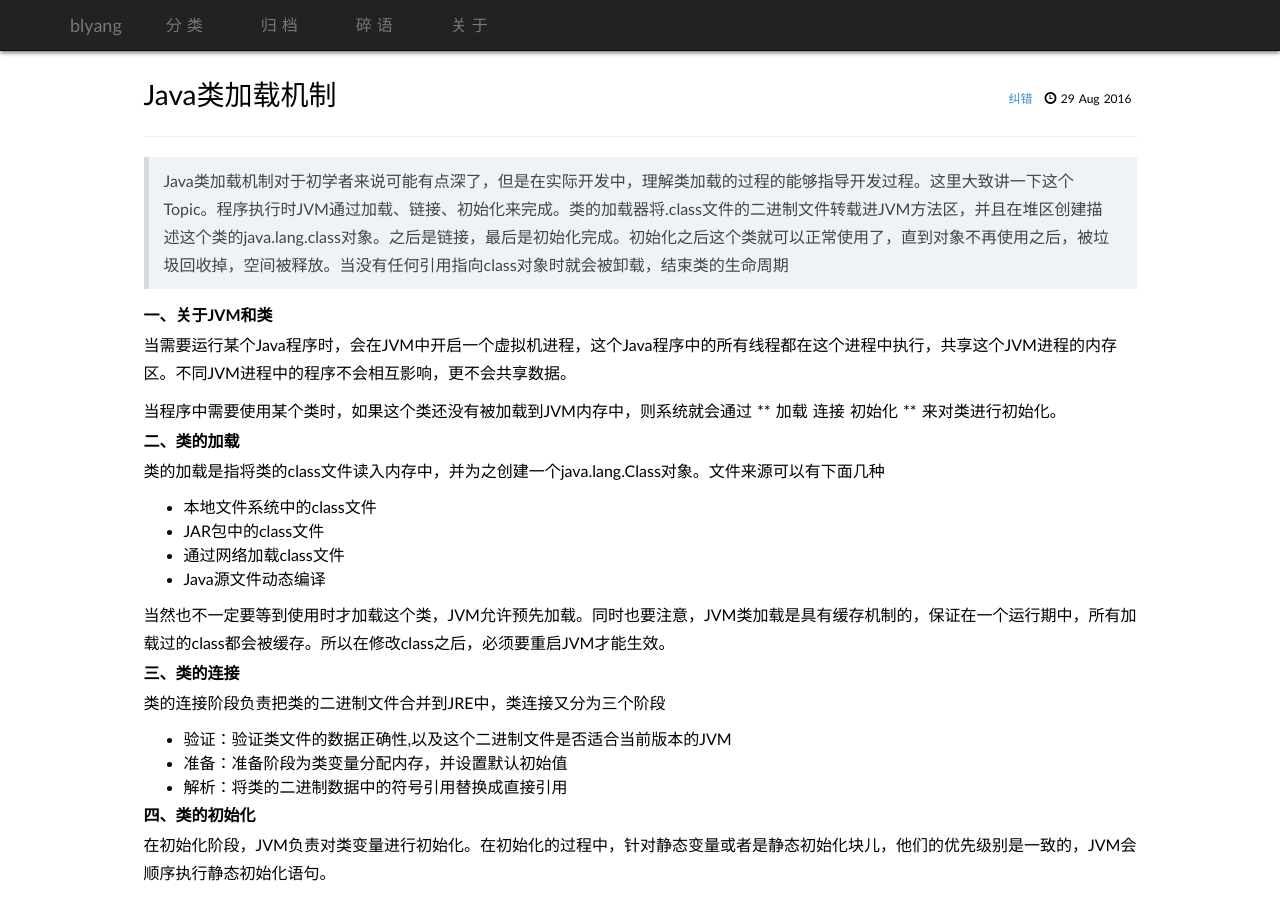
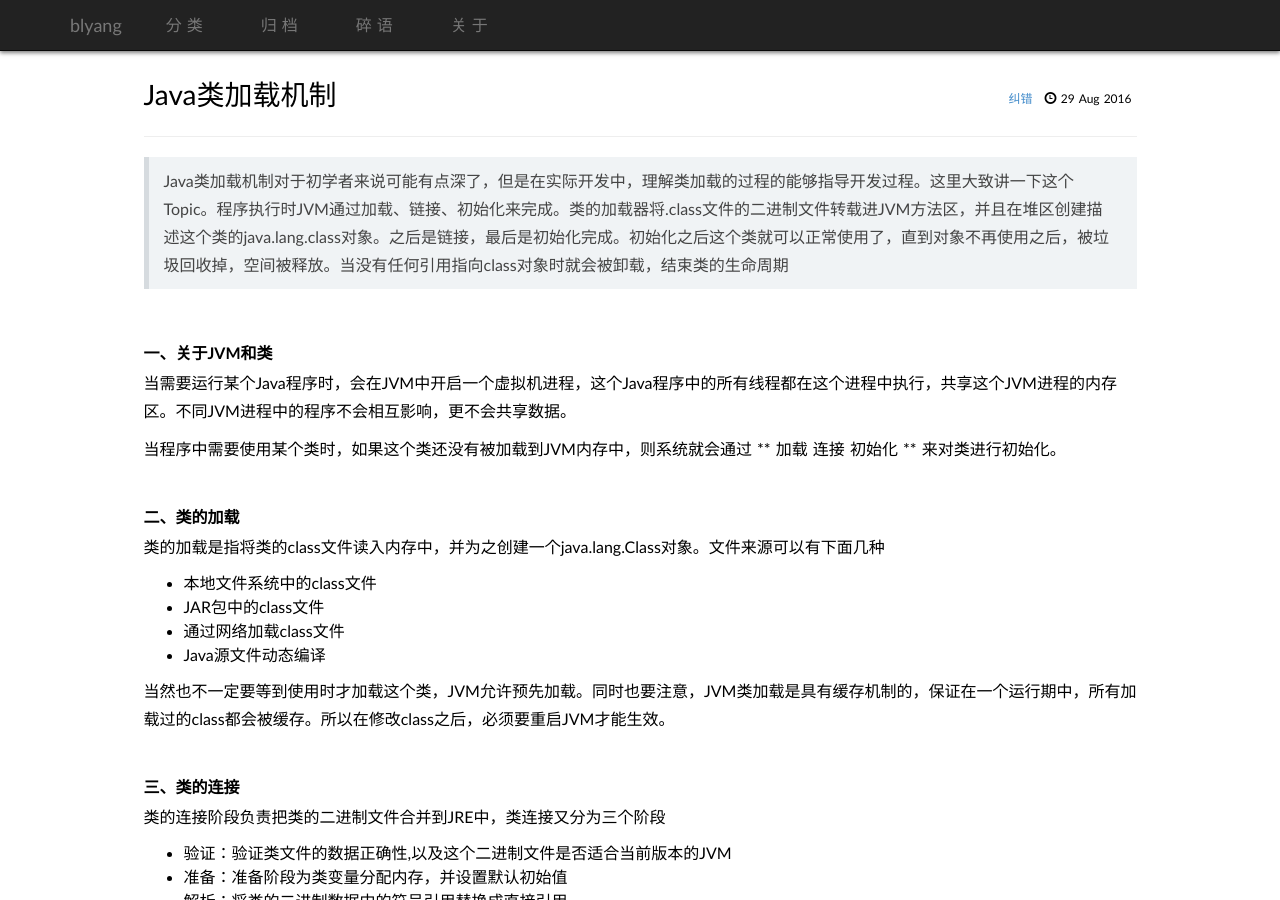
Before and after one commit to BLYang7/blyang7.github.io, a Jekyll site: the page built from _posts/2016-08-29-JavaLoad.md, in a window 1280 px wide and 900 px high. Built offline with Jekyll 4.4.1, drawn with Linux system fonts in a browser that asks for light colours; comment, search, counter and statistics services are not loaded.

Commit message:
修改格式问题

```diff
--- a/_posts/2016-08-29-JavaLoad.md
+++ b/_posts/2016-08-29-JavaLoad.md
@@ -7,12 +7,16 @@ categories: Java语言
 
 >Java类加载机制对于初学者来说可能有点深了，但是在实际开发中，理解类加载的过程的能够指导开发过程。这里大致讲一下这个Topic。程序执行时JVM通过加载、链接、初始化来完成。类的加载器将.class文件的二进制文件转载进JVM方法区，并且在堆区创建描述这个类的java.lang.class对象。之后是链接，最后是初始化完成。初始化之后这个类就可以正常使用了，直到对象不再使用之后，被垃圾回收掉，空间被释放。当没有任何引用指向class对象时就会被卸载，结束类的生命周期
 
+<br/>
+
 
 #### 一、关于JVM和类
 当需要运行某个Java程序时，会在JVM中开启一个虚拟机进程，这个Java程序中的所有线程都在这个进程中执行，共享这个JVM进程的内存区。不同JVM进程中的程序不会相互影响，更不会共享数据。
 
 当程序中需要使用某个类时，如果这个类还没有被加载到JVM内存中，则系统就会通过 ** 加载 连接 初始化 ** 来对类进行初始化。
 
+
+<br/>
 
 
 #### 二、类的加载
@@ -26,6 +30,10 @@ categories: Java语言
 
 当然也不一定要等到使用时才加载这个类，JVM允许预先加载。同时也要注意，JVM类加载是具有缓存机制的，保证在一个运行期中，所有加载过的class都会被缓存。所以在修改class之后，必须要重启JVM才能生效。
 
+
+<br/>
+
+
 #### 三、类的连接
 
 类的连接阶段负责把类的二进制文件合并到JRE中，类连接又分为三个阶段
@@ -33,6 +41,10 @@ categories: Java语言
 * 验证：验证类文件的数据正确性,以及这个二进制文件是否适合当前版本的JVM
 * 准备：准备阶段为类变量分配内存，并设置默认初始值
 * 解析：将类的二进制数据中的符号引用替换成直接引用
+
+
+<br/>
+
 
 #### 四、类的初始化
 
@@ -49,6 +61,10 @@ categories: Java语言
 
 这里需要注意的是 **final** 关键字，如果某个类变量使用了final修饰，并且在定义时就给它赋值，那么它的值在编译时就确定了，程序中其他地方使用它的时候，实际上并没有使用这个类变量，而是相当于直接使用了一个常量。
 
+
+<br/>
+
+
 #### 五、类的加载顺序
 
 * 父类静态成员、静态代码块
```
Also changed, not shown: _posts/2016-08-25-redis0.md (+18 -0 lines), _posts/2016-08-29-reflect.md (+14 -0 lines).
